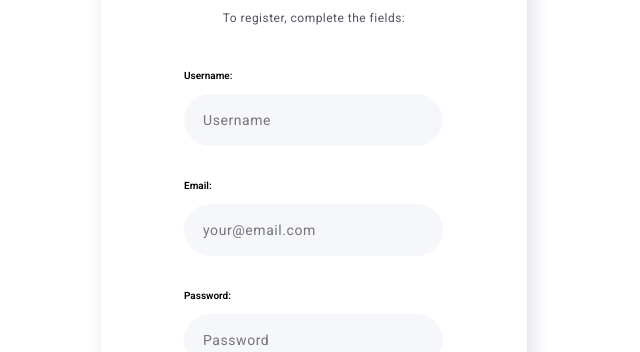
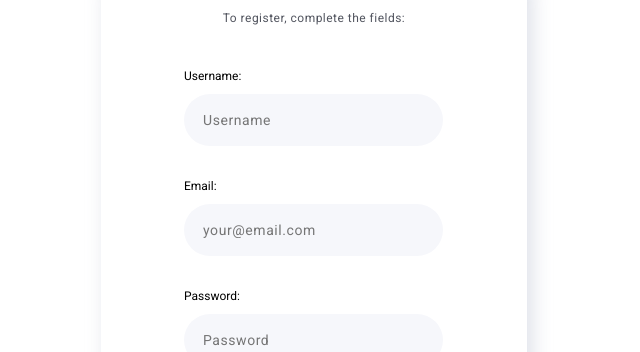
Before and after one commit to DimaSomik/Kapusta_Frontend, a React (Vite) app: page /auth in a window 1280 px wide. Both pictures are taken after a click on the button "GO TO REGISTRATION". Shown: the part 218-570 px from the top of the page, without its empty margins (449-1089 px from the left). Built offline with nearby package versions, Linux system fonts and the light colour scheme.

Commit message:
instalacja formik, yup, zmiana css

```diff
--- a/package.json
+++ b/package.json
@@ -10,10 +10,12 @@
     "preview": "vite preview"
   },
   "dependencies": {
+    "formik": "^2.4.6",
     "modern-normalize": "^3.0.1",
     "react": "^19.0.0",
     "react-dom": "^19.0.0",
-    "react-router-dom": "^7.1.5"
+    "react-router-dom": "^7.1.5",
+    "yup": "^1.6.1"
   },
   "devDependencies": {
     "@eslint/js": "^9.19.0",
--- a/src/components/AuthForm/AuthForm.module.css
+++ b/src/components/AuthForm/AuthForm.module.css
@@ -86,7 +86,7 @@
   margin-bottom: 12px;
   width: 100%;
   font-style: normal;
-  font-weight: 600;
+  font-weight: 400;
   font-size: 10px;
   line-height: 12px;
   color: var(--text-dark-color);
@@ -177,6 +177,10 @@
     margin-bottom: 20px;
   }
 
+  .labelText {
+    font-size: 12px;
+  }
+
   .formLabel {
     margin: 0 auto 32px auto;
   }
```
Also changed, not shown: 1 other file (tests, documents, lock files or other folders).
